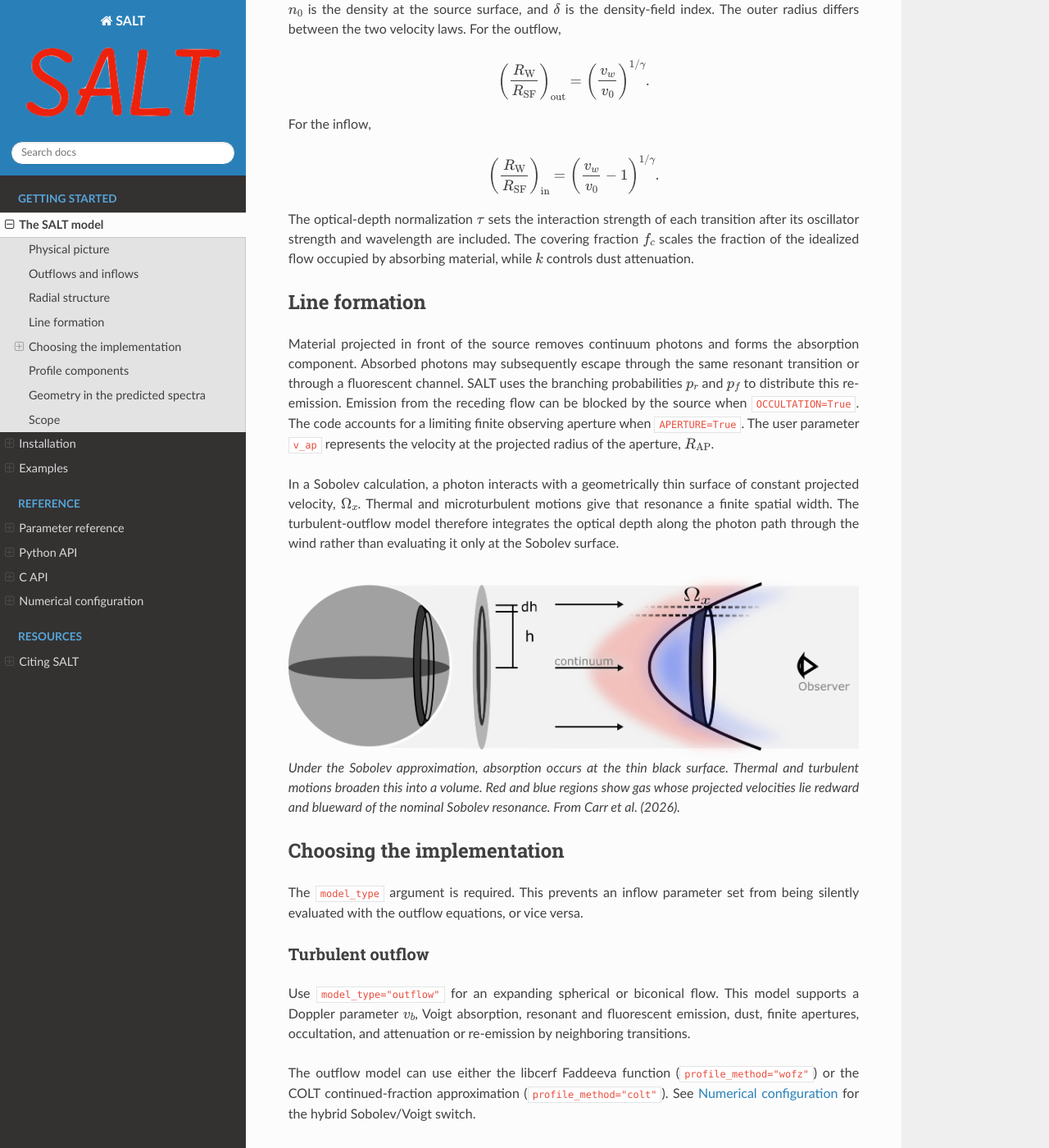
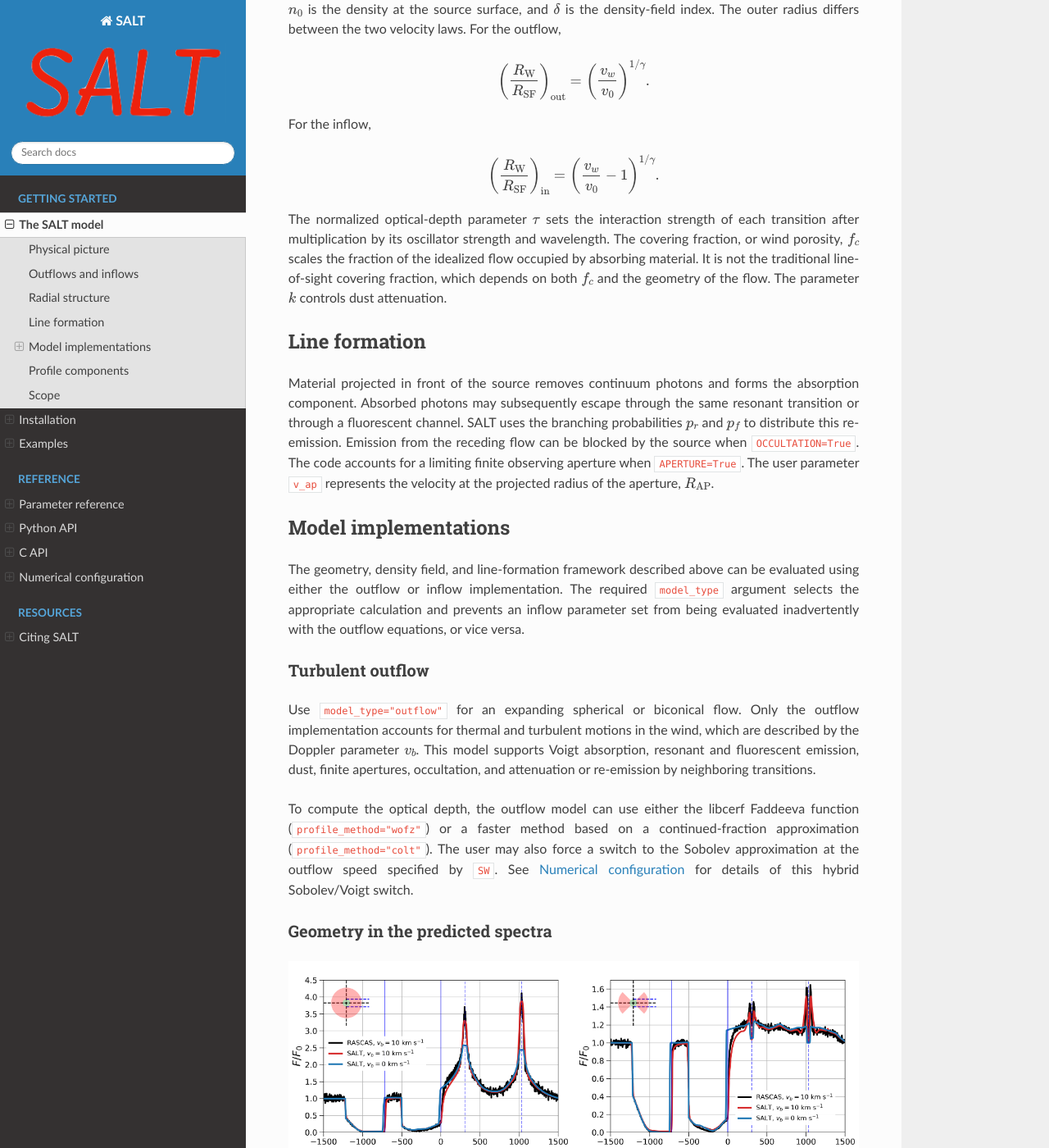
Before and after one commit to CodyCarr/SALT, a Sphinx documentation site: the page built from docs/source/models.rst, in a window 1280 px wide and 1400 px high, scrolled down 1589 px. Shown: the whole window at 82% size. Built offline with Sphinx 7.4.7 and the Read the Docs theme 3.1.0, drawn with Linux system fonts in a browser that asks for light colours; some of the changed text lies outside the part shown.

Commit message:
Refine SALT model documentation

```diff
--- a/docs/source/models.rst
+++ b/docs/source/models.rst
@@ -79,10 +79,13 @@ For the inflow,
    \left(\frac{R_{\rm W}}{R_{\rm SF}}\right)_{\rm in} =
    \left(\frac{v_w}{v_0}-1\right)^{1/\gamma}.
 
-The optical-depth normalization :math:`\tau` sets the interaction strength of
-each transition after its oscillator strength and wavelength are included.
-The covering fraction :math:`f_c` scales the fraction of the idealized flow
-occupied by absorbing material, while :math:`k` controls dust attenuation.
+The normalized optical-depth parameter :math:`\tau` sets the interaction
+strength of each transition after multiplication by its oscillator strength
+and wavelength. The covering fraction, or wind porosity, :math:`f_c` scales
+the fraction of the idealized flow occupied by absorbing material. It is not
+the traditional line-of-sight covering fraction, which depends on both
+:math:`f_c` and the geometry of the flow. The parameter :math:`k` controls
+dust attenuation.
 
 Line formation
 --------------
@@ -97,40 +100,45 @@ aperture when :code:`APERTURE=True`. The user parameter :code:`v_ap`
 represents the velocity at the projected radius of the aperture,
 :math:`R_{\rm AP}`.
 
-In a Sobolev calculation, a photon interacts with a geometrically thin surface
-of constant projected velocity, :math:`\Omega_x`. Thermal and microturbulent
-motions give that resonance a finite spatial width. The turbulent-outflow
-model therefore integrates the optical depth along the photon path through
-the wind rather than evaluating it only at the Sobolev surface.
+Model implementations
+---------------------
 
-.. figure:: _static/images/absorption_region.png
-   :width: 100%
-   :align: center
-   :alt: Thin Sobolev surface and broadened turbulent resonance region
-
-   Under the Sobolev approximation, absorption occurs at the thin black
-   surface. Thermal and turbulent motions broaden this into a volume. Red and
-   blue regions show gas whose projected velocities lie redward and blueward
-   of the nominal Sobolev resonance. From Carr et al. (2026).
-
-Choosing the implementation
----------------------------
-
-The :code:`model_type` argument is required. This prevents an inflow parameter
-set from being silently evaluated with the outflow equations, or vice versa.
+The geometry, density field, and line-formation framework described above can
+be evaluated using either the outflow or inflow implementation. The required
+:code:`model_type` argument selects the appropriate calculation and prevents
+an inflow parameter set from being evaluated inadvertently with the outflow
+equations, or vice versa.
 
 Turbulent outflow
 ^^^^^^^^^^^^^^^^^
 
 Use :code:`model_type="outflow"` for an expanding spherical or biconical
-flow. This model supports a Doppler parameter :math:`v_b`, Voigt absorption,
-resonant and fluorescent emission, dust, finite apertures, occultation, and
-attenuation or re-emission by neighboring transitions.
+flow. Only the outflow implementation accounts for thermal and turbulent
+motions in the wind, which are described by the Doppler parameter
+:math:`v_b`. This model supports Voigt absorption, resonant and fluorescent
+emission, dust, finite apertures, occultation, and attenuation or re-emission
+by neighboring transitions.
 
-The outflow model can use either the libcerf Faddeeva function
-(:code:`profile_method="wofz"`) or the COLT continued-fraction approximation
-(:code:`profile_method="colt"`). See :doc:`numerical` for the hybrid
+To compute the optical depth, the outflow model can use either the libcerf
+Faddeeva function (:code:`profile_method="wofz"`) or a faster method based on
+a continued-fraction approximation (:code:`profile_method="colt"`). The user
+may also force a switch to the Sobolev approximation at the outflow speed
+specified by :code:`SW`. See :doc:`numerical` for details of this hybrid
 Sobolev/Voigt switch.
+
+Geometry in the predicted spectra
+^^^^^^^^^^^^^^^^^^^^^^^^^^^^^^^^^
+
+.. figure:: _static/images/geometry_profiles.png
+   :width: 100%
+   :align: center
+   :alt: SALT and RASCAS line profiles for four outflow geometries
+
+   Si II :math:`\lambda\lambda1190,1193` profiles for a sphere and three
+   bicone orientations. Black curves show turbulent SALT, red curves show
+   RASCAS, and light-blue curves show the original Sobolev SALT model. This
+   comparison illustrates how :math:`\alpha` and :math:`\psi` change both
+   absorption and re-emission. From Carr et al. (2026).
 
 Inflow
 ^^^^^^
@@ -147,27 +155,15 @@ source occultation, and resonant or fluorescent emission.
 Profile components
 ------------------
 
-The :code:`profile_type` argument accepts:
+The outflow can return a pure absorption profile, a pure emission profile, or
+both. The inflow interface accepts the same profile-component choices. The
+:code:`profile_type` argument accepts:
 
 * :code:`"absorption"` for continuum absorption only;
 * :code:`"emission"` for scattered emission only; or
 * :code:`"pcygni"` for the combined profile.
 
 A complete definition of every input is given in :doc:`parameters`.
-
-Geometry in the predicted spectra
----------------------------------
-
-.. figure:: _static/images/geometry_profiles.png
-   :width: 100%
-   :align: center
-   :alt: SALT and RASCAS line profiles for four outflow geometries
-
-   Si II :math:`\lambda\lambda1190,1193` profiles for a sphere and three
-   bicone orientations. Black curves show turbulent SALT, red curves show
-   RASCAS, and light-blue curves show the original Sobolev SALT model. This
-   comparison illustrates how :math:`\alpha` and :math:`\psi` change both
-   absorption and re-emission. From Carr et al. (2026).
 
 Scope
 -----
```
